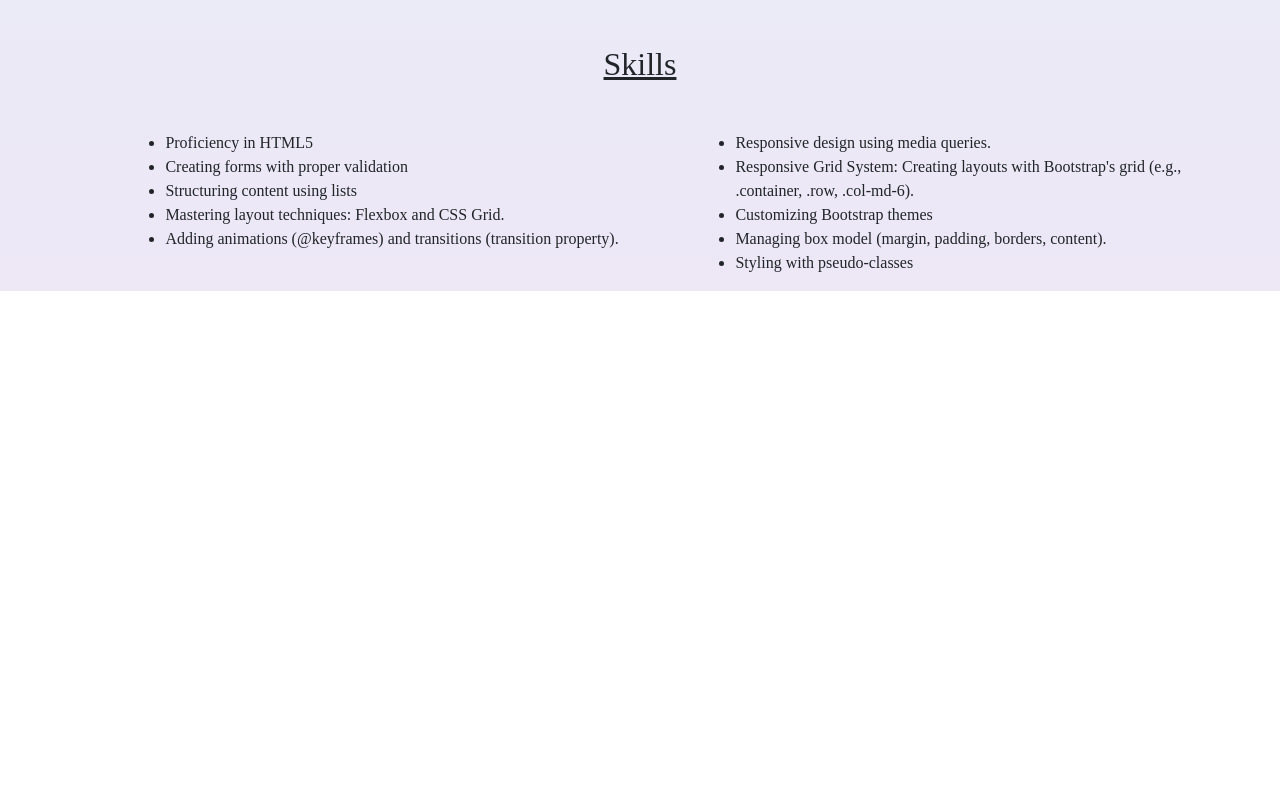
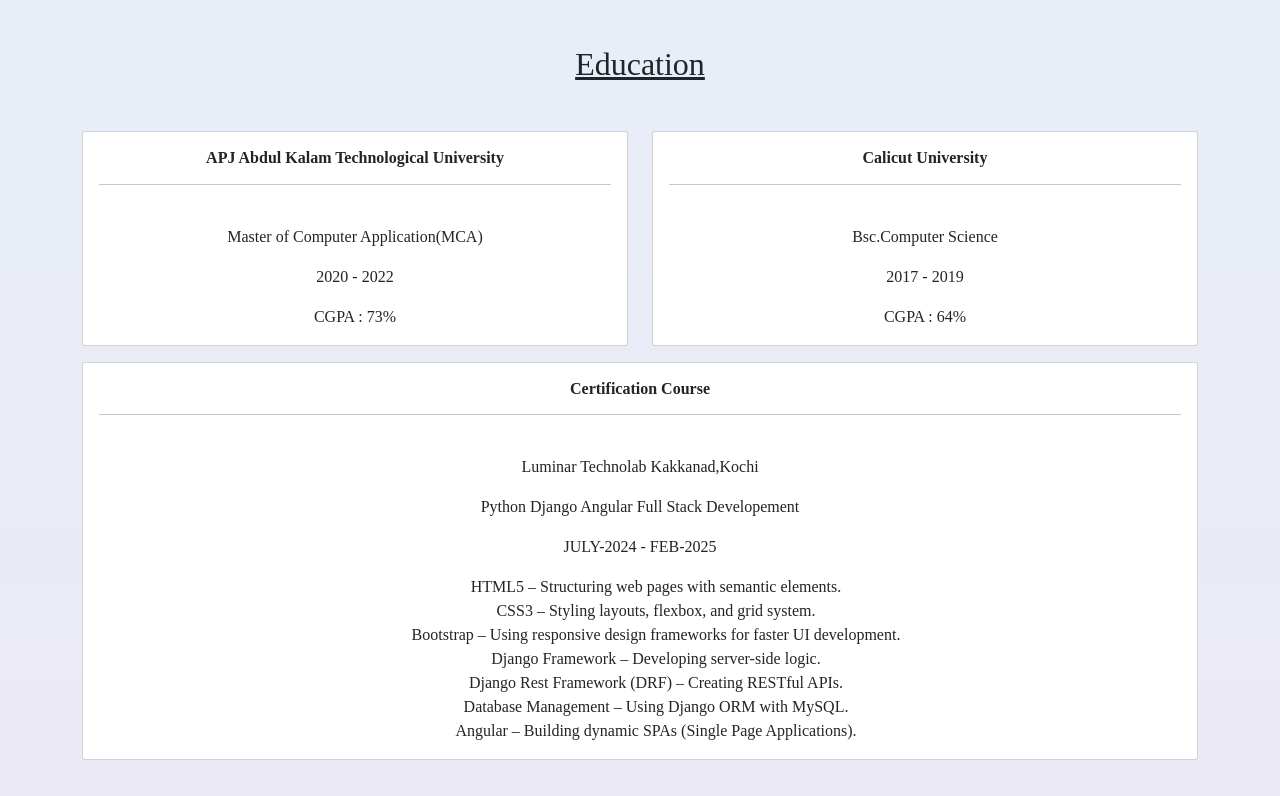
Before and after one commit to Sruthips18/my-portfolio, a plain HTML site: page index.html in a window 1280 px wide. Shown: the part 1364-2160 px from the top of the page. Before the commit the page ends 1655 px from the top, so only its background shows below. Drawn offline with nearby package versions, Linux system fonts and the light colour scheme.

Commit message:
education section added and its styling.

```diff
--- a/css/style.css
+++ b/css/style.css
@@ -64,6 +64,10 @@ a.button:hover {
       transform: translateY(0);
     }
   }
+  /* education */
+.card-education{
+  border-radius: 3px;
+}
 
   /* skill */
   .skill{
--- a/index.html
+++ b/index.html
@@ -27,13 +27,13 @@
                   <a class="nav-link active" aria-current="page" href="#">ABOUT</a>
                 </li>
                 <li class="nav-item">
-                  <a class="nav-link" href="#">SKILLS</a>
+                  <a class="nav-link" href="#">EDUCATION</a>
                 </li>
                 <li class="nav-item">
-                    <a class="nav-link" href="#">EDUCATION</a>
+                    <a class="nav-link" href="#">PROJECTS</a>
                   </li>
                 <li class="nav-item">
-                <a class="nav-link" href="#">PROJECTS</a>
+                <a class="nav-link" href="#">SKILLS</a>
                 </li>
                 <li class="nav-item">
                     <a class="nav-link" href="#">CONTACT</a>
@@ -88,6 +88,73 @@
         </div>
     </div>
     <!-- -------------- About section ends ------------------------------------------ -->
+      <!-----------------education section ends------------------------------------  -->
+      <div class="container">
+        <h2 class="d-flex justify-content-center mt-5 text-decoration-underline">Education</h2>
+        <div class="row mt-5">
+            <div class="col-lg-6 ">
+                <div class="card card-education">
+                    <div class="card-title p-3">
+                        <h6 class="d-flex justify-content-center"><b>APJ Abdul Kalam Technological University</b></h6><hr>
+                    </div>
+                    <div class="cart-text">
+                        <p class="d-flex justify-content-center">Master of Computer Application(MCA)</p>
+                        <p class="d-flex justify-content-center">2020 - 2022</p>
+                        <p class="d-flex justify-content-center">CGPA : 73%</p>
+                    </div>
+                </div>
+            </div>
+            <div class="col-lg-6">
+                <div class="card card-education">
+                    <div class="card-title p-3 ">
+                        <h6 class="d-flex justify-content-center"><b>Calicut University</b></h6><hr>
+                    </div>
+                    <div class="cart-text">
+                        <p class="d-flex justify-content-center">Bsc.Computer Science</p>
+                        <p class="d-flex justify-content-center">2017 - 2019</p>
+                        <p class="d-flex justify-content-center">CGPA : 64%</p>
+                    </div>
+                </div>
+            </div>
+        </div>
+        <div class="row mt-3">
+            <div class="col-12">
+                <div class="card card-education">
+                    <div class="card-title p-3 ">
+                        <h6 class="d-flex justify-content-center"><b>Certification Course </b></h6><hr>
+                    </div>
+                    <div class="cart-text">
+                        <p class="d-flex justify-content-center">Luminar Technolab Kakkanad,Kochi</p>
+                        <p class="d-flex justify-content-center">Python Django Angular Full Stack Developement</p>
+                        <p class="d-flex justify-content-center">JULY-2024 - FEB-2025</p>
+                        <ul class="">
+                            <li class="d-flex justify-content-center">HTML5 – Structuring web pages with semantic elements.</li>
+                            <li class="d-flex justify-content-center">CSS3 – Styling layouts, flexbox, and grid system.</li>
+                            <li class="d-flex justify-content-center">Bootstrap – Using responsive design frameworks for faster UI development.</li>
+                            <li class="d-flex justify-content-center">Django Framework – Developing server-side logic.</li>
+                            <li class="d-flex justify-content-center">Django Rest Framework (DRF) – Creating RESTful APIs.</li>
+                            <li class="d-flex justify-content-center">Database Management – Using Django ORM with MySQL.</li>
+                            <li class="d-flex justify-content-center">Angular – Building dynamic SPAs (Single Page Applications).</li>
+                        </ul>
+                    </div>
+                </div>
+            </div>
+        </div>
+      </div>
+    <!-----------------education section ends------------------------------------  -->
+
+
+
+
+
+
+
+
+
+
+
+
+
     <!-----------------skill section starts------------------------------------  -->
     <div class="container">
         <h2 class="d-flex justify-content-center mt-5 text-decoration-underline">Skills</h2>
@@ -112,7 +179,7 @@
             </div>
         </div>
     </div>
+    <!-----------------skill section ends------------------------------------  -->
 
-    <!-----------------skill section ends------------------------------------  -->
 </body>
 </html>
```
